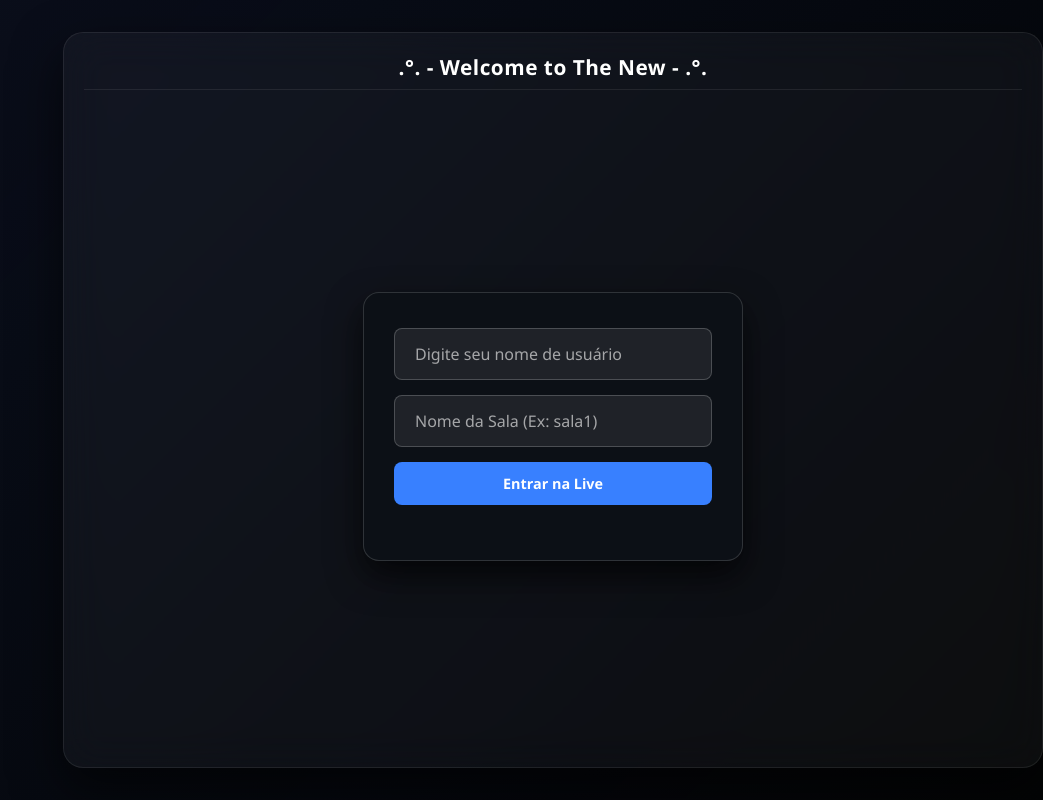
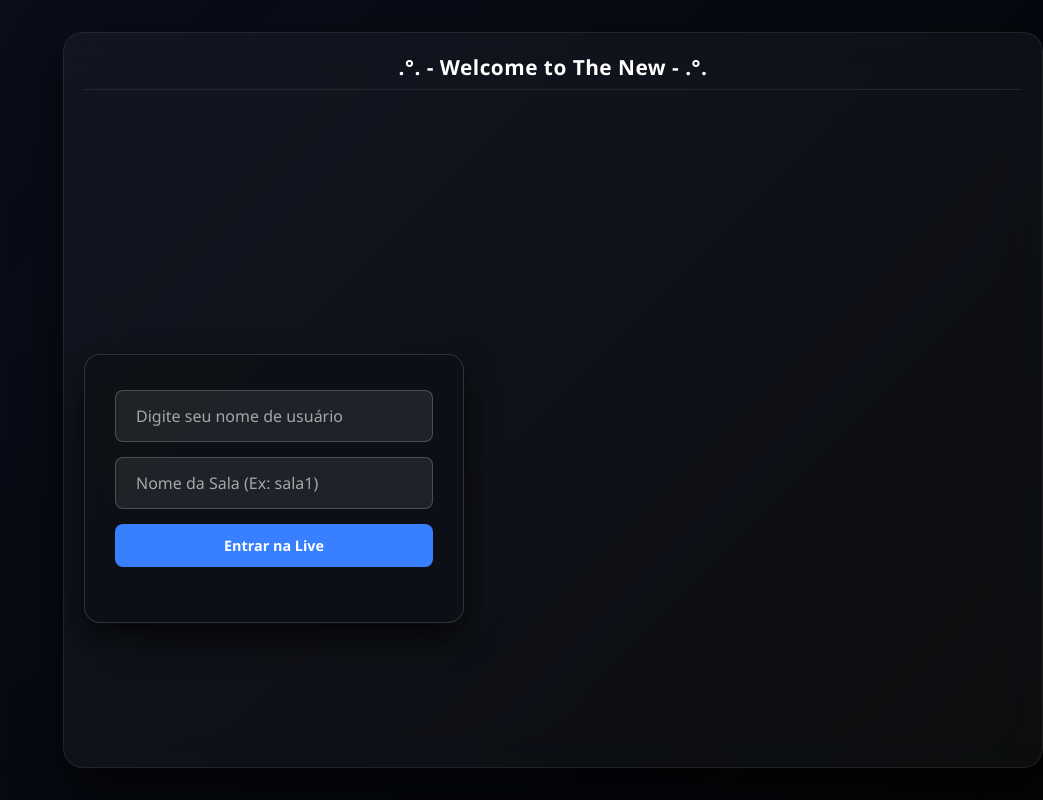
Before and after one commit to TheGhost36913/Unifesp.3.0, a website: page index.html in a window 1280 px wide. Shown: the whole page, without its empty margins (237-1280 px from the left). Drawn offline with nearby package versions, Linux system fonts and the light colour scheme; grey boxes are pictures that could not be loaded.

Commit message:
style.css

```diff
--- a/style.css
+++ b/style.css
@@ -11,7 +11,7 @@
 body {
     width: 100vw;
     height: 100vh;
-    overflow: hidden;
+    overflow: hidden; /* Mantém fixo no desktop, alterado via mobile */
     color: #ffffff;
     display: flex;
     justify-content: center;
@@ -65,6 +65,7 @@ body::before {
     flex-direction: column;
     gap: 15px;
     box-shadow: 0 20px 50px rgba(0, 0, 0, 0.6);
+    justify-content: center; /* Centraliza a caixa de login nativamente se a live não começou */
 }
 
 h1 {
@@ -74,23 +75,26 @@ h1 {
     padding-bottom: 8px;
     border-bottom: 1px solid rgba(255, 255, 255, 0.08);
     letter-spacing: 0.5px;
+    margin-bottom: auto; /* Empurra o conteúdo para o centro */
 }
 
 /* ==========================================================================
-   PAINEL DE LOGIN / SETUP (NOME DE USUÁRIO E SALA) - 100% CORRIGIDO
+   PAINEL DE LOGIN / SETUP (NOME DE USUÁRIO E SALA) - CORREÇÃO COMPLETA
    ========================================================================== */
 .user-setup-section {
-    display: flex;
-    flex-direction: column;
-    gap: 15px;
     width: 100%;
     max-width: 380px;
-    background: rgba(13, 17, 23, 0.9); /* Fundo contrastante escuro */
+    background: rgba(13, 17, 23, 0.9); /* Fundo escuro de alto contraste */
     padding: 35px 30px;
     border-radius: 16px;
     border: 1px solid rgba(255, 255, 255, 0.15);
     box-shadow: 0 15px 35px rgba(0, 0, 0, 0.7);
-    margin: auto; /* Alinhamento dinâmico e perfeito bem no centro do container */
+    margin: 0 auto cubic-bezier(0.4, 0, 0.2, 1);
+    margin-top: auto;    /* Truque flexbox para centralização vertical perfeita */
+    margin-bottom: auto; /* Truque flexbox para centralização vertical perfeita */
+    display: flex;
+    flex-direction: column;
+    gap: 15px;
 }
 
 .user-setup-section input {
@@ -110,7 +114,7 @@ h1 {
     background: rgba(255, 255, 255, 0.15);
 }
 
-/* Garante a visibilidade das letras provisórias em qualquer dispositivo */
+/* Garante visibilidade do texto interno (Placeholder) */
 .user-setup-section input::placeholder {
     color: rgba(255, 255, 255, 0.6) !important;
 }
@@ -325,6 +329,7 @@ h1 {
 
     h1 {
         font-size: 1.1rem;
+        margin-bottom: 15px;
     }
 
     /* Transforma a grelha em coluna única no telemóvel */
```
